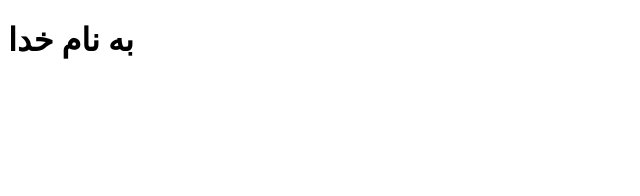
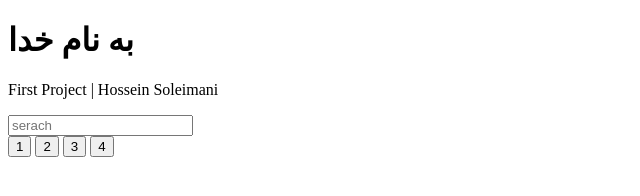
Before and after one commit to hosseinsoleimani/product-page, a plain HTML site: page index.html in a window 1280 px wide. Shown: the whole page, without its empty margins (0-640 px from the left). Drawn offline with Linux system fonts and the light colour scheme.

Commit message:
new code in html

```diff
--- a/index.html
+++ b/index.html
@@ -8,6 +8,21 @@
   </head>
   <body>
     <h1>به نام خدا</h1>
+    <header>
+      <P>First Project | Hossein Soleimani</P>
+    </header>
+    <main>
+      <div id="productc">
+        <input type="text" placeholder="serach" id="input-serach">
+        <div>
+          <button>1</button>
+          <button>2</button>
+          <button>3</button>
+          <button>4</button>
+        </div>
+
+      </div>
+    </main>
     <script src="./js/app.js"></script>
   </body>
 </html>
```
